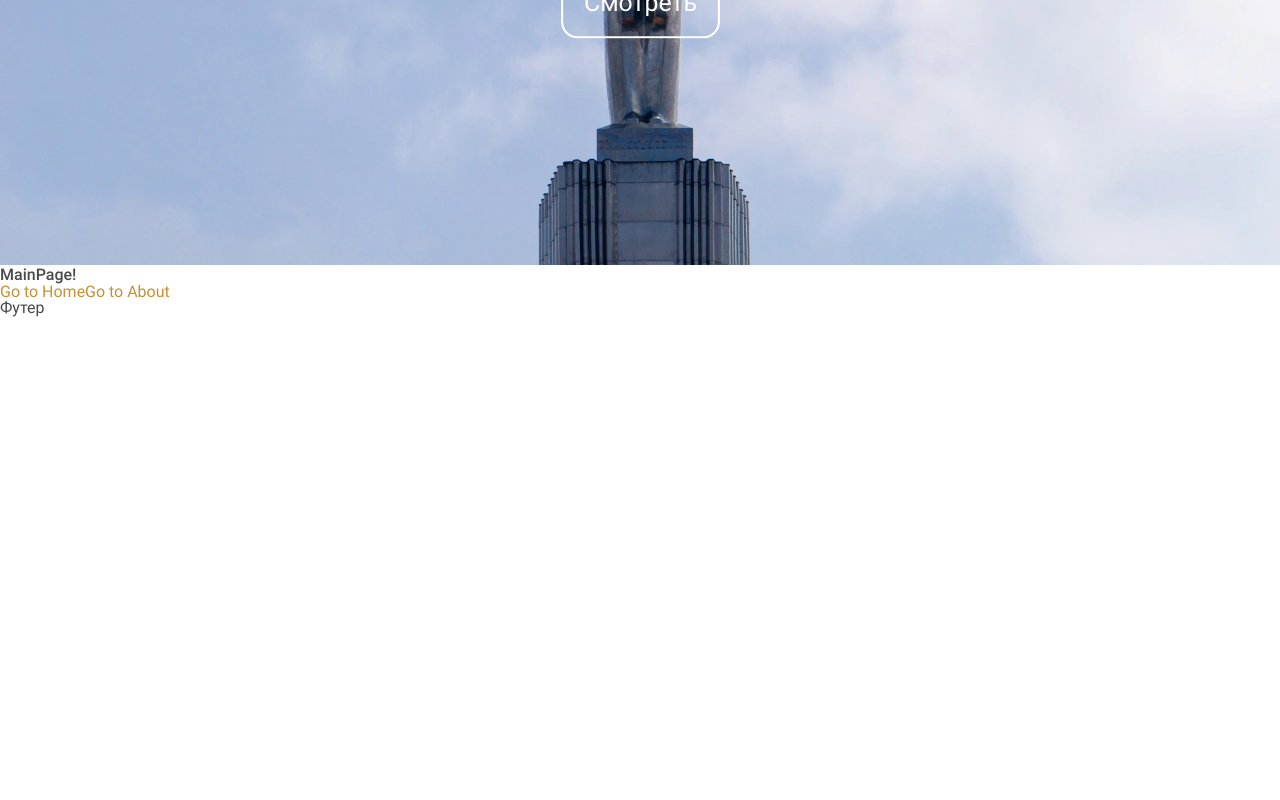
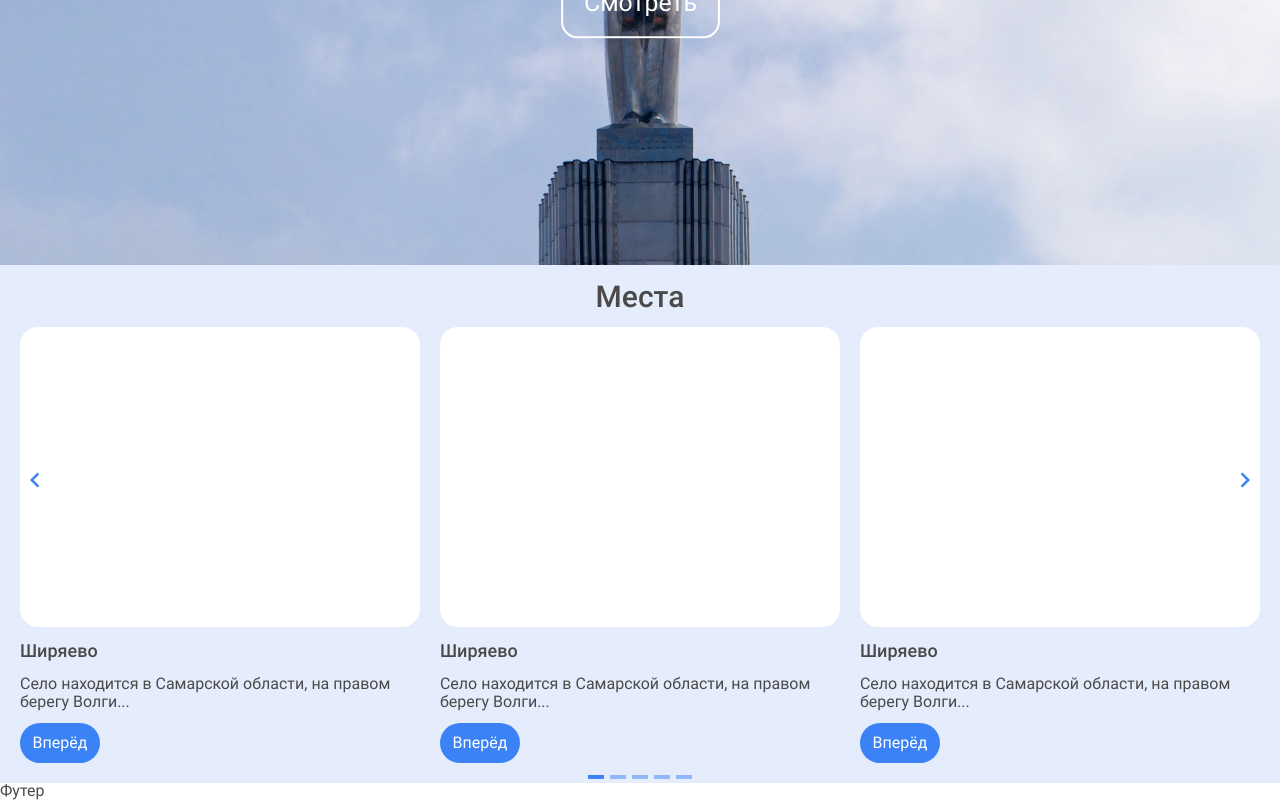
Before and after one commit to EvgeniyPryanichnikov/samara-places, a Vue app: page / in a window 1280 px wide. Shown: the part 535-1335 px from the top of the page. Before the commit the page ends 852 px from the top, so only its background shows below. Built offline with nearby package versions, Linux system fonts and the light colour scheme; the HTML template or start-up script is replaced by a standard one.

Commit message:
add: PlacesSlider + adaptive

```diff
--- a/package.json
+++ b/package.json
@@ -15,7 +15,8 @@
   },
   "dependencies": {
     "vue": "^3.5.18",
-    "vue-router": "^4.5.1"
+    "vue-router": "^4.5.1",
+    "vue3-carousel": "^0.16.0"
   },
   "devDependencies": {
     "@tsconfig/node22": "^22.0.2",
--- a/src/assets/styles/main.scss
+++ b/src/assets/styles/main.scss
@@ -2,3 +2,5 @@
 @import 'base/reset';
 @import 'base/base';
 @import 'base/typography';
+
+//Components
--- a/src/modules/MainPage/MainPage.vue
+++ b/src/modules/MainPage/MainPage.vue
@@ -1,9 +1,15 @@
 <template>
-  <h1>MainPage!</h1>
-
-  <RouterLink to="/">Go to Home</RouterLink>
-  <RouterLink to="/about">Go to About</RouterLink>
+  <section class="main-page">
+    <PlacesSlider />
+  </section>
 </template>
 
 <script setup lang="ts">
+import PlacesSlider from '../PlacesSlider/PlacesSlider.vue';
 </script>
+
+<style lang="scss" scoped>
+  .main-page {
+    background-color:#e5edfc;
+  }
+</style>
--- /dev/null
+++ b/src/modules/PlacesSlider/PlaceItem.vue
@@ -0,0 +1,54 @@
+<template>
+  <div class="place-item">
+    <div class="place-item__img">
+    </div>
+
+    <div class="place-item__content">
+      <h3>{{placeData.title}}</h3>
+
+      <p class="place-item__description">
+        {{ placeData.description }}
+      </p>
+    </div>
+
+    <PlaceItemBtn />
+  </div>
+</template>
+
+<script setup lang="ts">
+import PlaceItemBtn from './PlaceItemBtn.vue';
+
+defineProps<{
+  placeData: {
+    id: number;
+    title: string;
+    description: string;
+    image: string;
+  }
+}>()
+</script>
+
+<style lang="scss" scoped>
+  @import '@/assets/styles/base/_typography.scss';
+  @import '@/assets/styles/abstracts/_mixins.scss';
+
+  .place-item {
+    display: grid;
+    gap: 12px;
+    width: 100%;
+
+    .place-item__img {
+      width: 100%;
+      height: 300px;
+      background-color: #fff;
+      border-radius: 18px
+    }
+    .place-item__content {
+      @include flex-column;
+      gap: 12px;
+    }
+    .place-item__description {
+      line-height: 18px;
+    }
+  }
+</style>
--- /dev/null
+++ b/src/modules/PlacesSlider/PlaceItemBtn.vue
@@ -0,0 +1,36 @@
+<template>
+  <button class="place-item__button">
+    Вперёд
+  </button>
+</template>
+
+<script setup lang="ts">
+
+</script>
+
+<style lang="scss" scoped>
+  @import '@/assets/styles/abstracts/_mixins.scss';
+
+  .place-item__button {
+    @include flex-center;
+    padding: 12px;
+    background-color: rgba(59, 130, 246);
+    color: white;
+    border-radius: 20px;
+    width: 100%;
+    transition: all 0.2s ease-in-out;
+
+    @include mq('768') {
+      width: 80px;
+    }
+
+    &:hover {
+      background-color: rgba(59, 130, 246, .5);
+    }
+    &:active {
+      transform: scale(0.95);
+      background-color: rgba(59, 130, 246, 1);
+      box-shadow: inset 0 2px 4px rgba(0, 0, 0, 0.2);
+    }
+  }
+</style>
--- a/src/modules/PlacesSlider/PlacesSlider.vue
+++ b/src/modules/PlacesSlider/PlacesSlider.vue
@@ -0,0 +1,107 @@
+<template>
+  <div class="places-slider">
+    <h2 class="places-slider__title">Места</h2>
+
+    <Carousel :items-to-show="3.2" :wrap-around="true" :autoplay="6000" :breakpoints="breakpoints" :gap="20">
+      <Slide v-for="place in placesList" :key="place.id">
+        <PlaceItem :place-data="place" />
+      </Slide>
+
+      <template #addons>
+        <Navigation />
+        <Pagination />
+      </template>
+    </Carousel>
+
+  </div>
+</template>
+
+<script setup lang="ts">
+import { ref } from 'vue';
+import { Carousel, Slide, Pagination, Navigation } from 'vue3-carousel';
+import 'vue3-carousel/dist/carousel.css';
+import PlaceItem from './PlaceItem.vue';
+
+// Данные для слайдера
+const placesList = ref([
+  {
+    id: 1,
+    title: 'Ширяево',
+    description: 'Село находится в Самарской области, на правом берегу Волги...',
+    image: '/path-to-image/shiryaevo.jpg'
+  },
+  {
+    id: 2,
+    title: 'Ширяево',
+    description: 'Село находится в Самарской области, на правом берегу Волги...',
+    image: '/path-to-image/shiryaevo.jpg'
+  },
+  {
+    id: 3,
+    title: 'Ширяево',
+    description: 'Село находится в Самарской области, на правом берегу Волги...',
+    image: '/path-to-image/shiryaevo.jpg'
+  },
+  {
+    id: 4,
+    title: 'Ширяево',
+    description: 'Село находится в Самарской области, на правом берегу Волги...',
+    image: '/path-to-image/shiryaevo.jpg'
+  },
+  {
+    id: 5,
+    title: 'Ширяево',
+    description: 'Село находится в Самарской области, на правом берегу Волги...',
+    image: '/path-to-image/shiryaevo.jpg'
+  },
+  // Добавьте другие места здесь...
+])
+
+// Адаптивность
+const breakpoints = ref({
+  300: { itemsToShow: 1 },
+  768: { itemsToShow: 2 },
+  1024: { itemsToShow: 3 },
+  1200: { itemsToShow: 3 }
+})
+</script>
+
+<style lang="scss">
+  @import '@/assets/styles/abstracts/_mixins.scss';
+
+  .places-slider {
+    max-width: 1600px;
+    margin: 0 auto;
+    padding: 20px;
+
+    .places-slider__title {
+      font-size: 30px;
+      text-align: center;
+      margin-bottom: 18px;
+    }
+    .places-slider__container {
+      display: flex;
+      gap: 18px;
+    }
+    .carousel__prev,
+    .carousel__next {
+      display: none;
+
+      @include mq('1024') {
+        color: rgba(59, 130, 246);
+        right: 0;
+        top: 35%;
+        display: block;
+      }
+    }
+    .carousel__pagination {
+      bottom: -16px;
+    }
+    .carousel__pagination-button {
+      background-color: rgba(59, 130, 246, .5);
+    }
+    .carousel__pagination-button--active {
+      background-color:  rgba(59, 130, 246);
+    }
+  }
+</style>
```
Also changed, not shown: 1 other file (tests, documents, lock files or other folders).
